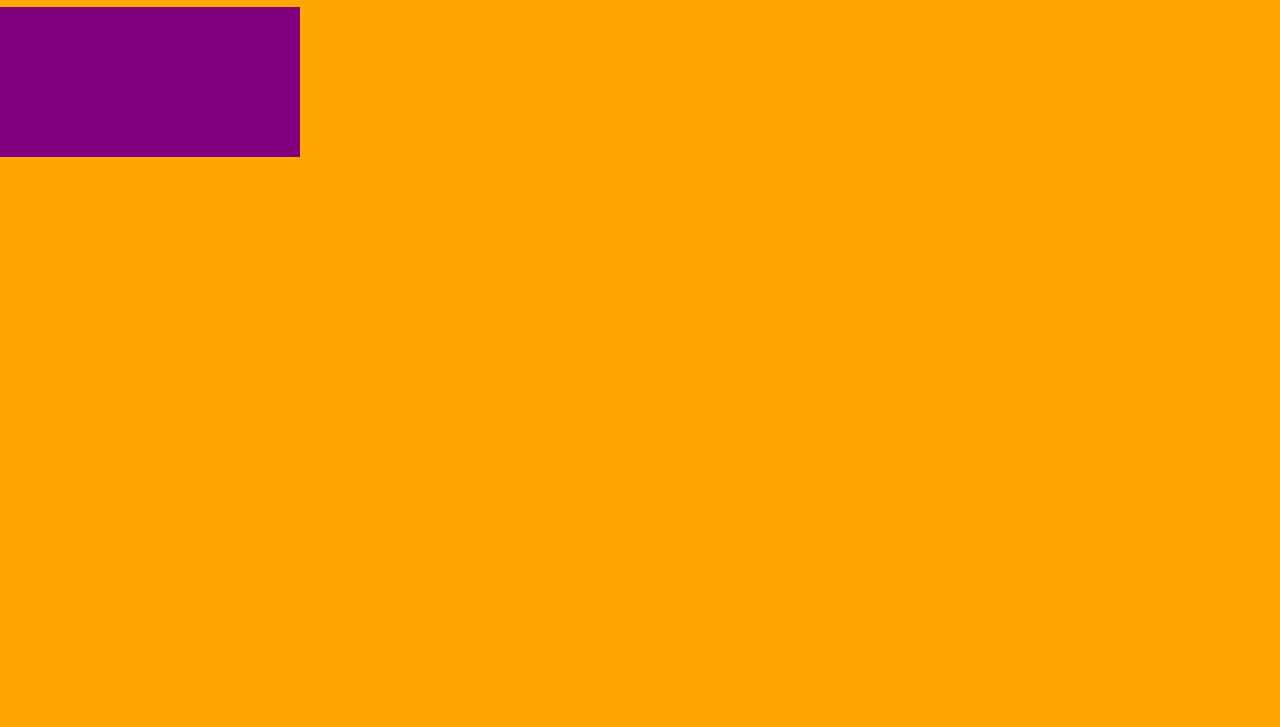
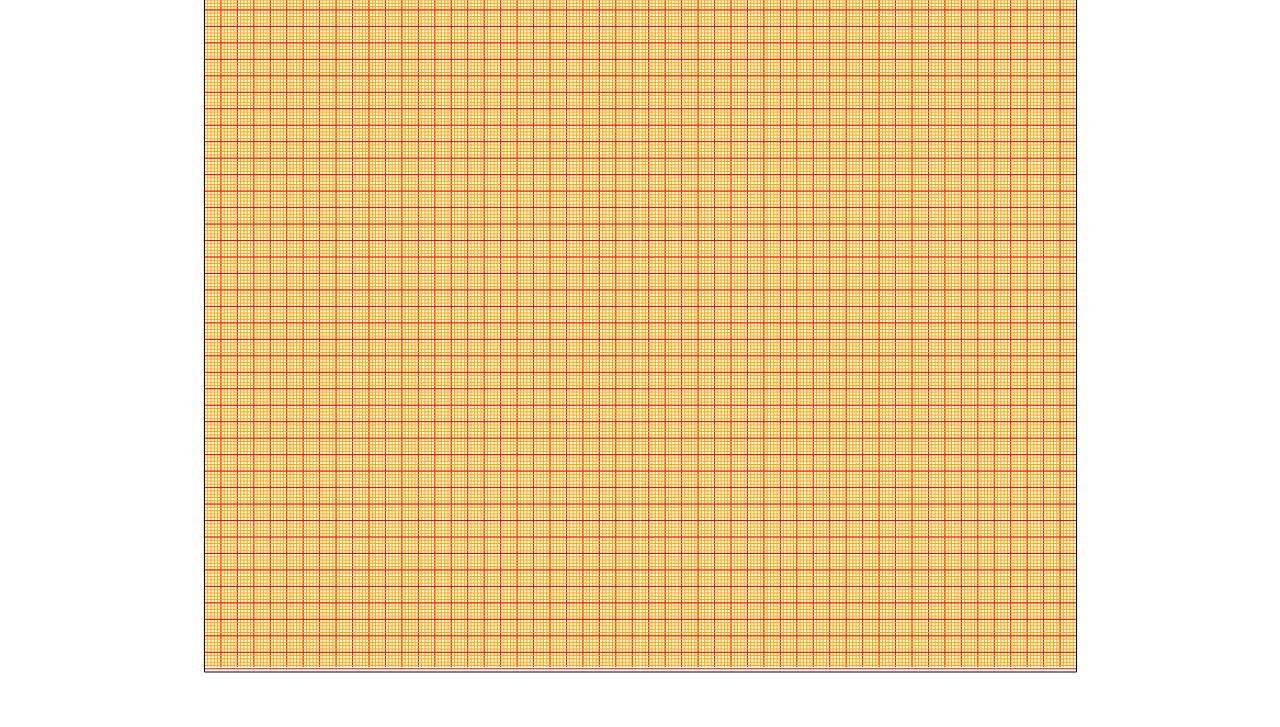
Before and after one commit to alienfetuseater/ecgpaper, a website built with webpack: page src/template.html in a window 1280 px wide. Shown: the part 73-800 px from the top of the page. Built offline with nearby package versions, Linux system fonts and the light colour scheme.

Commit message:
added stuff

```diff
--- a/package.json
+++ b/package.json
@@ -21,6 +21,7 @@
         "node-sass": "^4.13.1",
         "optimize-css-assets-webpack-plugin": "^5.0.3",
         "sass-loader": "^8.0.2",
+        "script-loader": "^0.7.2",
         "style-loader": "^1.1.3",
         "webpack": "^4.41.6",
         "webpack-cli": "^3.3.11",
--- /dev/null
+++ b/src/app/utils/ECGpaper.js
@@ -0,0 +1,44 @@
+export default function drawLine(
+    ctx,
+    beginX,
+    beginY,
+    endX,
+    endY,
+    lineWidth,
+    color
+) {
+    ctx.lineWidth = lineWidth
+    ctx.strokeStyle = color
+    ctx.beginPath()
+    ctx.moveTo(beginX, beginY)
+    ctx.lineTo(endX, endY)
+    ctx.stroke()
+}
+
+/**
+ * the assumption is the canvas we are drawing is a representation of ecg paper,
+ * which is 8.5 x 11 inches, in landscape orientation.
+ *
+ * the small boxes are 1mm x 1mm, and the large boxes are 5mm x 5mm.
+ *
+ * there are 275 mm in 11 inches, so cavnas.width/275 === 1
+ * there are 212.5 mm in 8.5 inches, so canvas.height/212.5 === 1
+ * 55 is 1/5 of 275, and 42.5 is 1/5 of 212.5
+ *
+ * there are 5mm on either side of the ecg
+ *
+ * so, for the small, horizontal lines, the line definition will look like this:
+ *
+ * ctx.moveTo(0, Y),
+ * ctx.lineTo(canvas.width, Y),
+ *
+ * where we loop through Y values starting at Y = canvas.height * .25, to canvas.height
+ *
+ * for the small vertical lines we will do:
+ *
+ * ctx.moveTo(X, canvas.height * .25)
+ * ctx.lineTo(X, canvas.height),
+ *
+ * where we loop through values of X begining at X = 0 through to cavanas.width
+ *
+ */
--- a/src/index.js
+++ b/src/index.js
@@ -1,10 +1,84 @@
 import './main.scss'
-// import data from './assets/rhythms.json'
-// import CurveGenerator from './app/utils/CurveGenerator.js'
-// import Background from './app/utils/background.js'
-// const canvas = document.querySelector('canvas')
-// const ctx = canvas.getContext('2d')
+import drawLine from './app/utils/ECGpaper.js'
+const canvas = document.querySelector('canvas')
+const ctx = canvas.getContext('2d')
 
-// data.forEach(lead => {
-// new CurveGenerator(lead.curve, lead.coordinates, ctx)
-// })
+// this ensures the height is 7/8ths of the window
+canvas.height = window.innerHeight * (7 / 8)
+// this ensures the width/height ratio conforms to 11/8.5 format of a4 paper ecg paper is printed on
+canvas.width = canvas.height * (11 / 8.5)
+
+// ecg paper
+const numberHorizontalSmallBoxes = 275
+const numberVerticalSmallBoxes = 212.5
+const numberHorizontalLargeBoxes = 55
+const numberVerticalLargeBoxes = 42.5
+const horizontalMM = canvas.width / numberHorizontalSmallBoxes
+const horizontalBB = horizontalMM * 5
+const verticalMM = canvas.height / numberVerticalSmallBoxes
+const verticalBB = verticalMM * 5
+
+// draw vertical small lines
+for (let X = 5; X < numberHorizontalSmallBoxes - 5; X++) {
+    drawLine(
+        ctx,
+        X * (canvas.width / numberHorizontalSmallBoxes),
+        0,
+        X * (canvas.width / numberHorizontalSmallBoxes),
+        canvas.height - 3 * verticalMM,
+        1,
+        'orange'
+    )
+}
+
+// draw vertical large lines
+for (let X = 1; X <= numberHorizontalLargeBoxes - 1; X++) {
+    drawLine(
+        ctx,
+        X * (canvas.width / numberHorizontalLargeBoxes),
+        0,
+        X * (canvas.width / numberHorizontalLargeBoxes),
+        canvas.height - 3 * verticalMM,
+        1,
+        'red'
+    )
+}
+
+// draw horizontal small lines
+for (let Y = 0; Y <= numberVerticalSmallBoxes - 3; Y++) {
+    drawLine(
+        ctx,
+        horizontalBB,
+        Y * (canvas.height / numberVerticalSmallBoxes),
+        canvas.width - horizontalBB,
+        Y * (canvas.height / numberVerticalSmallBoxes),
+        1,
+        'orange'
+    )
+}
+
+// draw horizontal large lines
+for (let Y = 0; Y <= numberVerticalLargeBoxes; Y++) {
+    drawLine(
+        ctx,
+        horizontalBB,
+        Y * (canvas.height / numberVerticalLargeBoxes),
+        canvas.width - horizontalBB,
+        Y * (canvas.height / numberVerticalLargeBoxes),
+        1,
+        'red'
+    )
+}
+
+function border() {
+    ctx.strokeStyle = 'black'
+    ctx.beginPath()
+    ctx.moveTo(horizontalBB, 0)
+    ctx.lineTo(horizontalBB, canvas.height - 5)
+    ctx.lineTo(canvas.width - horizontalBB, canvas.height - 5)
+    ctx.lineTo(canvas.width - horizontalBB, 0)
+    ctx.lineTo(horizontalBB, 0)
+    ctx.stroke()
+}
+
+border()
--- a/src/main.scss
+++ b/src/main.scss
@@ -1,8 +1,12 @@
 body {
-    background-color: orange;
+    // background-color: orange;
     margin: 0;
+    height: 100vh;
+    display: flex;
+    justify-content: center;
+    align-items: center;
 }
 
 canvas {
-    background-color: purple;
+    // background-color: purple;
 }
--- a/src/template.html
+++ b/src/template.html
@@ -7,7 +7,6 @@
         <title>Document</title>
     </head>
     <body>
-        <h1>hello world</h1>
         <canvas> </canvas>
     </body>
 </html>
```
Also changed, not shown: src/app/utils/paperDimensions.js (added, +20 -0 lines), src/app/utils/background.js (deleted), 1 other file.
